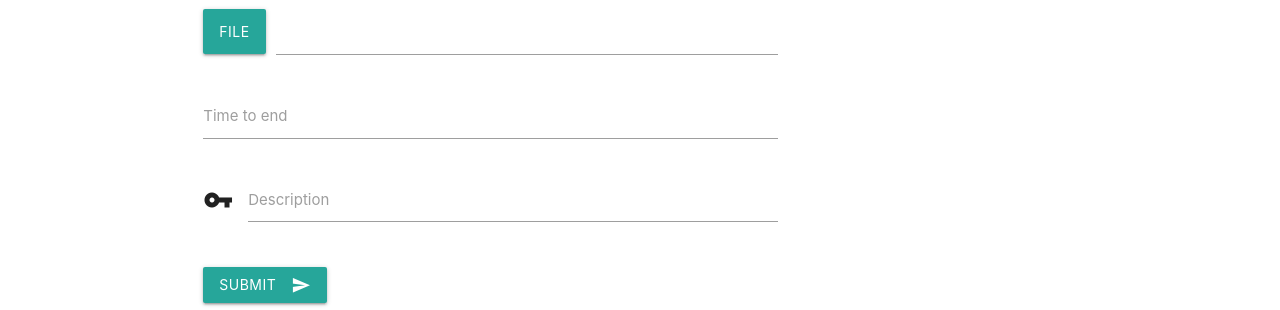
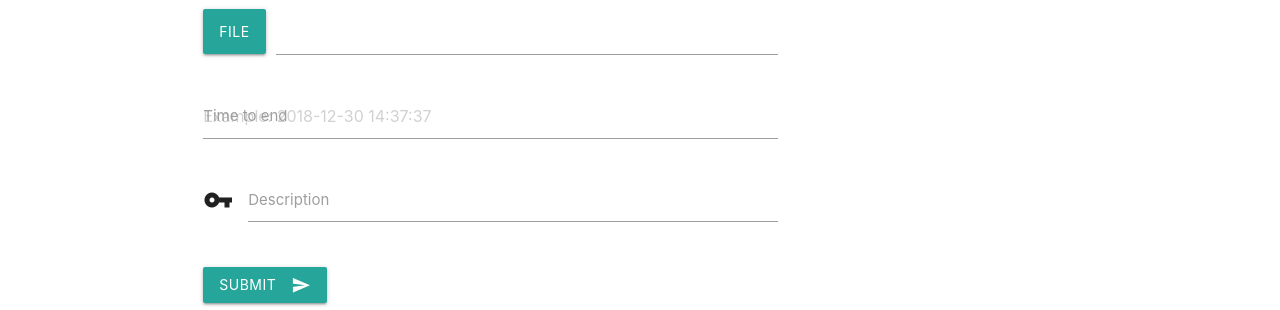
Before and after one commit to dinkopehar/flask-realtime-auction, a Flask app: page /create_article in a window 1280 px wide. Shown: the part 406-716 px from the top of the page. Run offline with Flask 2, Linux system fonts and the light colour scheme; the visitor is signed in with stand-in values (Sample User, id 1); some libraries are stand-ins or nearby versions.

Commit message:
Placeholder for datetimelocal. Materialize doesn't support this kind of input, only support time or a date.

```diff
--- a/templates/create_article.html
+++ b/templates/create_article.html
@@ -41,7 +41,7 @@
                 </div>
             </div>
             <div class="input-field col s12 m8">
-                {{ article_form.time_left }}
+                {{ article_form.time_left(placeholder="Example: 2018-12-30 14:37:37") }}
                 {{ article_form.time_left.label }}
             </div>
             <div class="input-field col s12 m8">
```
Also changed, not shown: 1 other file.
